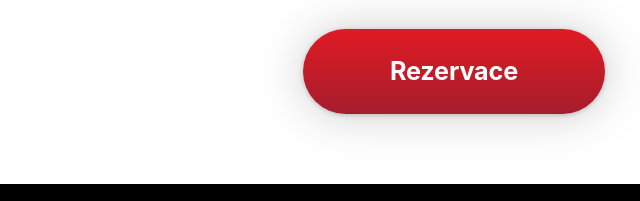
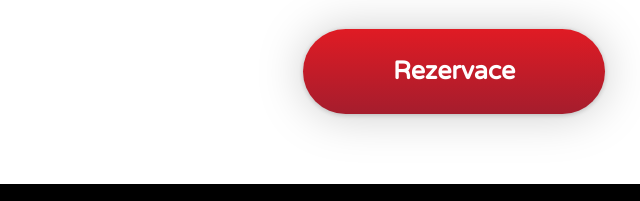
Before and after one commit to jimmac/badmintonumuzea, a plain HTML site: page index.html in a window 1280 px wide. Shown: the part 1603-1804 px from the top of the page, 186-826 px from the left. Drawn offline with Linux system fonts and the light colour scheme.

Commit message:
button font

```diff
--- a/assets/style.css
+++ b/assets/style.css
@@ -118,6 +118,7 @@ a {
   text-align: center;
   font-weight: bold;
   text-decoration: none;
+  font-family: "Varela Round", VarelaRound, "Arial Rounded", Arial, sans-serif;
   transition: all 0.35s cubic-bezier(0.17, 0.89, 0.32, 1.28);
   filter: /* Sharp drop shadow */
           drop-shadow(0 0.08rem 0.1em rgba(0,0,0, 0.2))
```
